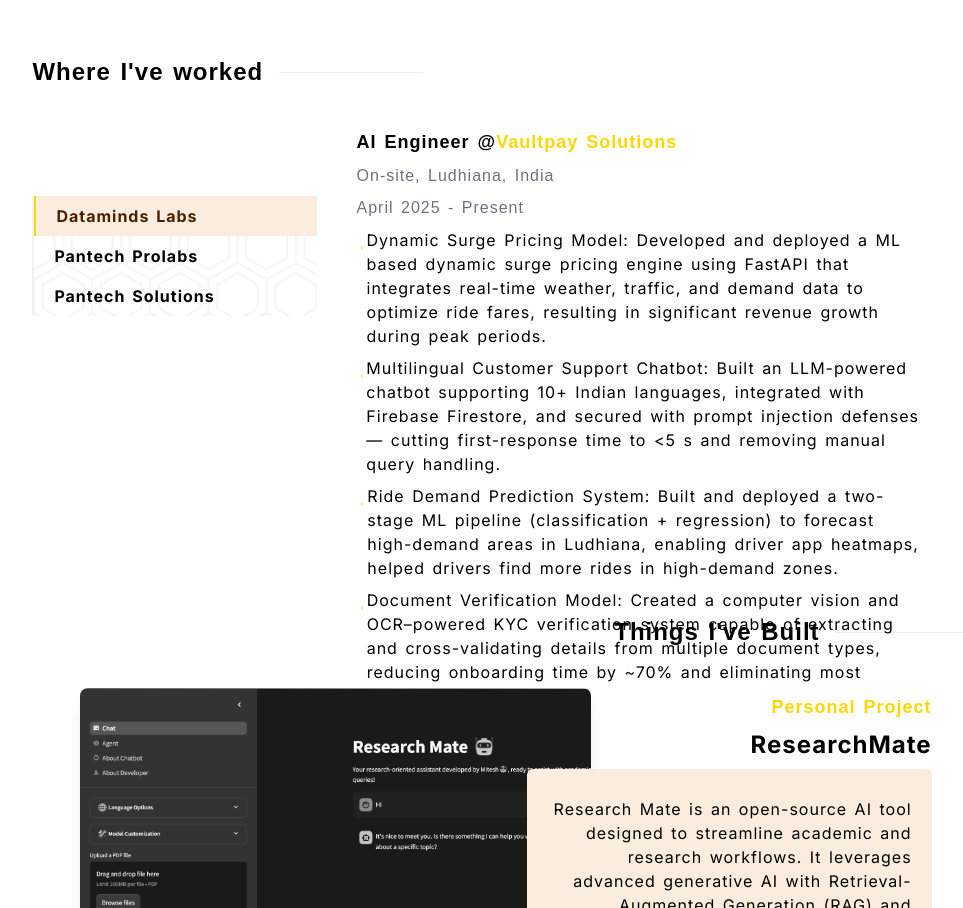
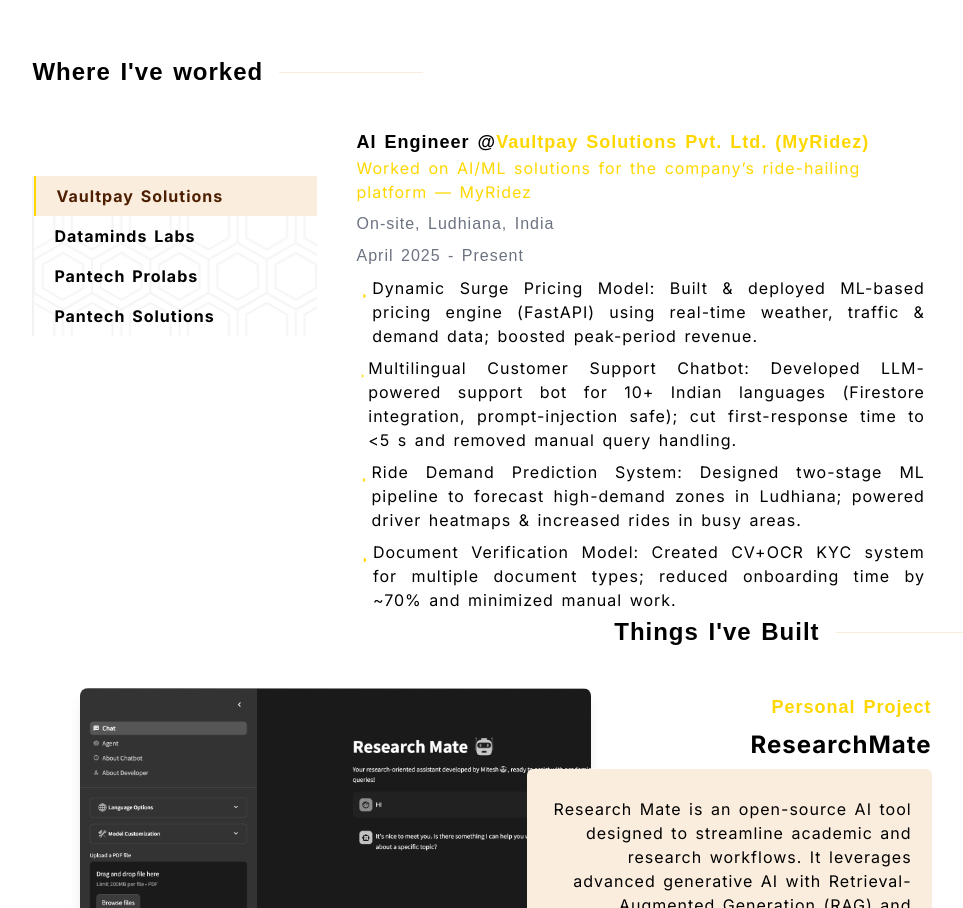
Before and after one commit to miteshgupta07/Portfolio, a Next.js app: page / in a window 1280 px wide. Shown: the part 1560-2468 px from the top of the page, without its empty margins (134-1097 px from the left). Built offline with nearby package versions, Linux system fonts and the light colour scheme; a web font is replaced by a local one.

Commit message:
Update About, Experience components and data.ts with recent changes

```diff
--- a/app/sections/About.tsx
+++ b/app/sections/About.tsx
@@ -35,7 +35,7 @@ const About = () => {
           </div>
         </div>
         <div className="w-full lg:w-[50%] order-1 lg:order-2">
-          <article>
+          <article className="text-justify">
             Hi, I am Mitesh Gupta, an experienced AI Developer and Data Scientist
             with a proven track record of delivering innovative solutions across more
             than 25 projects. I specialize in building AI-driven applications that
--- a/app/sections/Experience.tsx
+++ b/app/sections/Experience.tsx
@@ -120,6 +120,9 @@ const Experience = () => {
                   {companiesInfo[tab].company}
                 </span>
               </h3>
+              <p className="text-base text-secondary-color-3">
+                {companiesInfo[tab].short_desc}
+              </p>
               <p className="text-base text-gray-500 mt-2 font-idgrotesk">
                 {companiesInfo[tab].location}
               </p>
@@ -132,7 +135,7 @@ const Experience = () => {
                     size={40}
                     className="text-secondary-color-3"
                   />
-                  <p className="text-base">{role}</p>
+                  <p className="text-base text-justify">{role}</p>
                 </div>
               ))}
             </motion.div>
--- a/datas/data.ts
+++ b/datas/data.ts
@@ -81,6 +81,7 @@ export const sections = [
 ];
 
 export const companies = [
+  "Vaultpay Solutions",
   "Dataminds Labs",
   "Pantech Prolabs",
   "Pantech Solutions",
@@ -89,19 +90,22 @@ export const companies = [
 export const companiesInfo = [
   {
     title: "AI Engineer",
-    company: "Vaultpay Solutions",
+    company: "Vaultpay Solutions Pvt. Ltd. (MyRidez)",
+    short_desc: "Worked on AI/ML solutions for the company’s ride-hailing platform — MyRidez",
     location: "On-site, Ludhiana, India",
     duration: "April 2025 - Present",
     roles: [
-      "Dynamic Surge Pricing Model: Developed and deployed a ML based dynamic surge pricing engine using FastAPI that integrates real-time weather, traffic, and demand data to optimize ride fares, resulting in significant revenue growth during peak periods.",
-      "Multilingual Customer Support Chatbot: Built an LLM-powered chatbot supporting 10+ Indian languages, integrated with Firebase Firestore, and secured with prompt injection defenses — cutting first-response time to <5 s and removing manual query handling.",
-      "Ride Demand Prediction System: Built and deployed a two-stage ML pipeline (classification + regression) to forecast high-demand areas in Ludhiana, enabling driver app heatmaps, helped drivers find more rides in high-demand zones.",
-      "Document Verification Model: Created a computer vision and OCR–powered KYC verification system capable of extracting and cross-validating details from multiple document types, reducing onboarding time by ~70% and eliminating most manual work."
-    ],
+    "Dynamic Surge Pricing Model: Built & deployed ML-based pricing engine (FastAPI) using real-time weather, traffic & demand data; boosted peak-period revenue.",
+    "Multilingual Customer Support Chatbot: Developed LLM-powered support bot for 10+ Indian languages (Firestore integration, prompt-injection safe); cut first-response time to <5 s and removed manual query handling.",
+    "Ride Demand Prediction System: Designed two-stage ML pipeline to forecast high-demand zones in Ludhiana; powered driver heatmaps & increased rides in busy areas.",
+    "Document Verification Model: Created CV+OCR KYC system for multiple document types; reduced onboarding time by ~70% and minimized manual work."
+  ],
+
   },
   {
     title: "Data Science Intern",
     company: "DataMinds Labs",
+    short_desc:"",
     location: "India (remote)",
     duration: "January 2025 - March 2025",
     roles: [
@@ -112,6 +116,7 @@ export const companiesInfo = [
   {
     title: "Artificial Intelligence Intern",
     company: "Pantech Prolabs",
+    short_desc:"",
     location: "India (remote)",
     duration: "July 2022 - August 2022",
     roles: [
@@ -122,6 +127,7 @@ export const companiesInfo = [
   {
     title: "Machine Learning Intern",
     company: "Pantech Solutions",
+    short_desc:"",
     location: "India (Remote)",
     duration: "June 2022 - July 2022",
     roles: [
```
